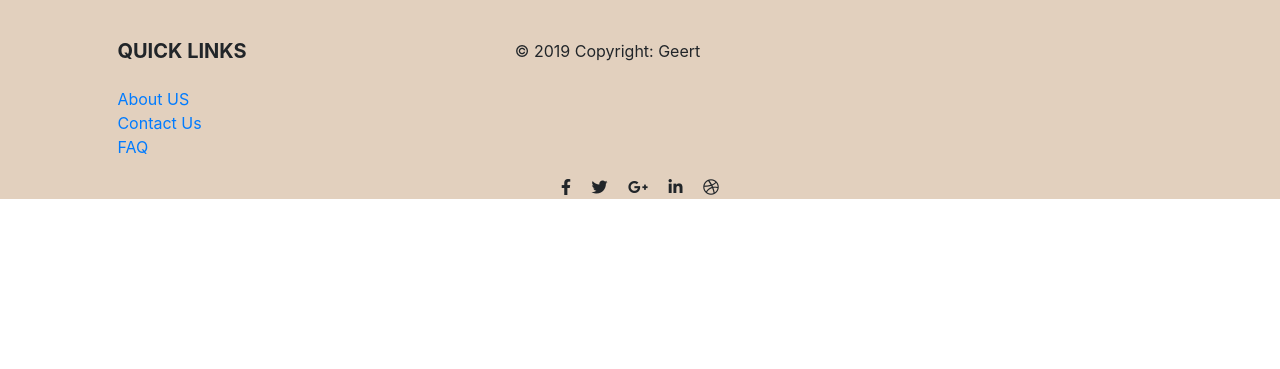
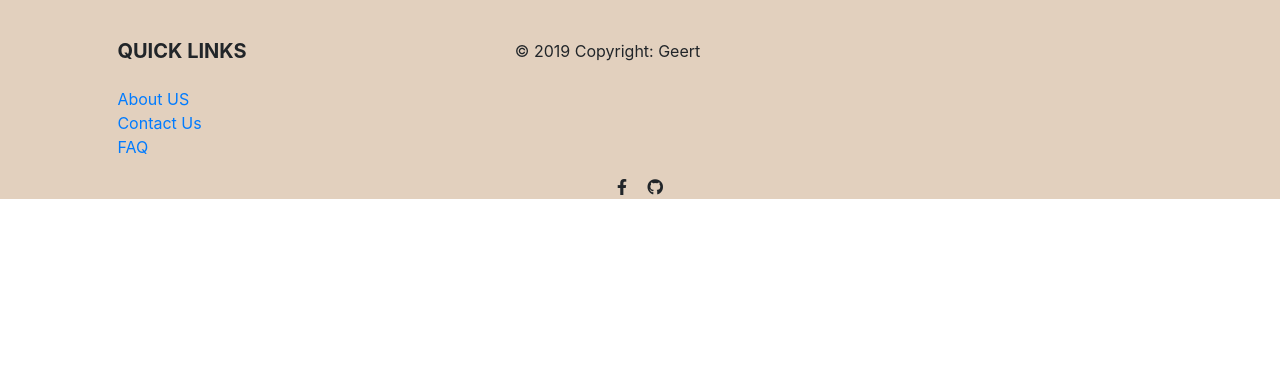
Before and after one commit to codingwithgeert/fossil-shop, a Django app: page /accounts/profile/ in a window 1280 px wide. Shown: the part 153-522 px from the top of the page. Run offline with Django 3.2, Linux system fonts and the light colour scheme; the visitor is signed in with stand-in values (Sample User, id 1); some libraries are stand-ins or nearby versions.

Commit message:
Deleted the icons that are not populair anymore

```diff
--- a/templates/components/footer.html
+++ b/templates/components/footer.html
@@ -67,22 +67,7 @@
     </li>
     <li class="list-inline-item">
       <a class="btn-floating btn-tw mx-1">
-        <i class="fab fa-twitter"> </i>
-      </a>
-    </li>
-    <li class="list-inline-item">
-      <a class="btn-floating btn-gplus mx-1">
-        <i class="fab fa-google-plus-g"> </i>
-      </a>
-    </li>
-    <li class="list-inline-item">
-      <a class="btn-floating btn-li mx-1">
-        <i class="fab fa-linkedin-in"> </i>
-      </a>
-    </li>
-    <li class="list-inline-item">
-      <a class="btn-floating btn-dribbble mx-1">
-        <i class="fab fa-dribbble"> </i>
+        <i class="fab fa-github"> </i>
       </a>
     </li>
   </ul>
```
